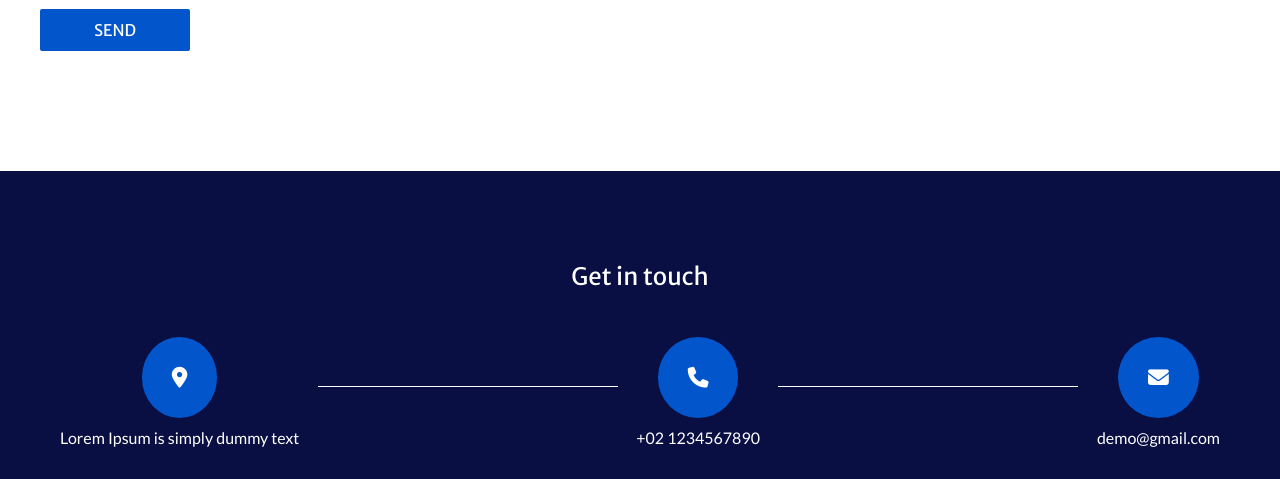
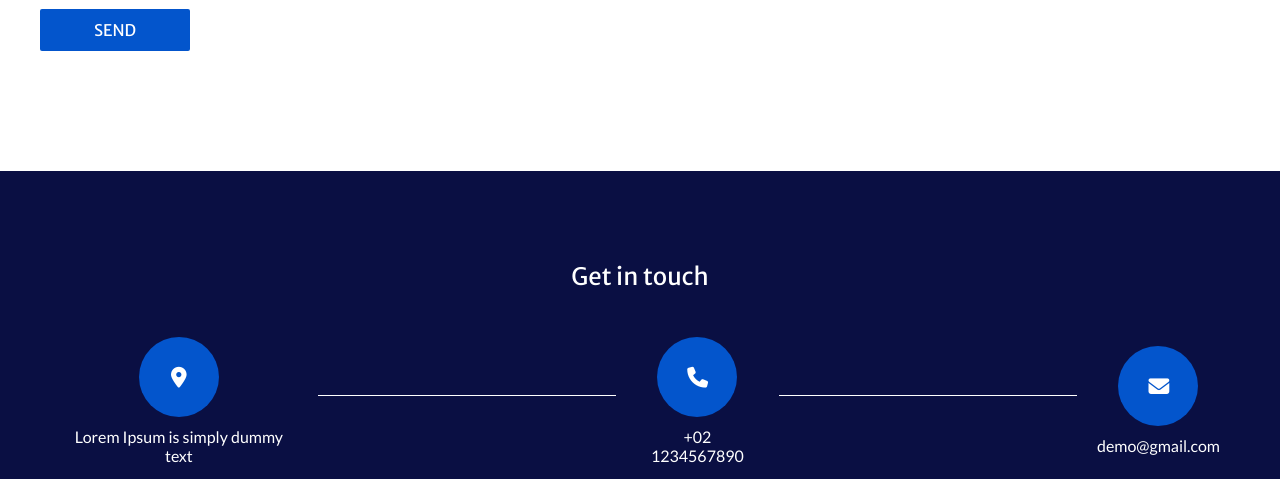
Before and after one commit to aliyevaraya/Inshaat, a plain HTML site: page Inshaat/index.htm in a window 1280 px wide. Shown: the part 3844-4323 px from the top of the page. Drawn offline with Linux system fonts and the light colour scheme.

Commit message:
some changes in footer

```diff
--- a/Inshaat/css/style.css
+++ b/Inshaat/css/style.css
@@ -205,15 +205,25 @@ footer {
   padding: 55px 0;
   text-align: center;
 }
-.icon i {
+.icon{
+  display: flex;
+  flex-direction: column;
+  align-items: center;
+  padding: 0 20px;
+}
+.cnticon{
+  width: 80px;
+  height: 80px;
   padding: 30px;
   margin: 10px 0;
+  border-radius: 50%;
   background: var(--blue);
-  border-radius: 50%;
+}
+.cnticon i {
   font-size: 1.3em;
   transition: 0.2s;
 }
-.icon i:hover {
+.cnticon i:hover {
   background: #ff8a1d;
 }
 .contacticons hr {
@@ -307,7 +317,6 @@ hr {
   .contacticons {
     display: flex;
     align-items: center;
-    padding: 0 20px;
   }
   .contacticons hr{
     height: 1px;
--- a/Inshaat/index.htm
+++ b/Inshaat/index.htm
@@ -225,17 +225,17 @@
           <h4>Get in touch</h4>
           <div class="contacticons">
             <div class="icon">
-              <i class="fa-solid fa-location-dot"></i>
+              <div class="cnticon"><i class="fa-solid fa-location-dot"></i></div>
               <p>Lorem Ipsum is simply dummy text</p>
             </div>
             <hr />
             <div class="icon">
-              <i class="fa-solid fa-phone"></i>
+              <div class="cnticon"><i class="fa-solid fa-phone"></i></div>
               <p>+02 1234567890</p>
             </div>
             <hr />
             <div class="icon">
-              <i class="fa-solid fa-envelope"></i>
+              <div class="cnticon"><i class="fa-solid fa-envelope"></i></div>
               <p>demo@gmail.com</p>
             </div>
           </div>
```
